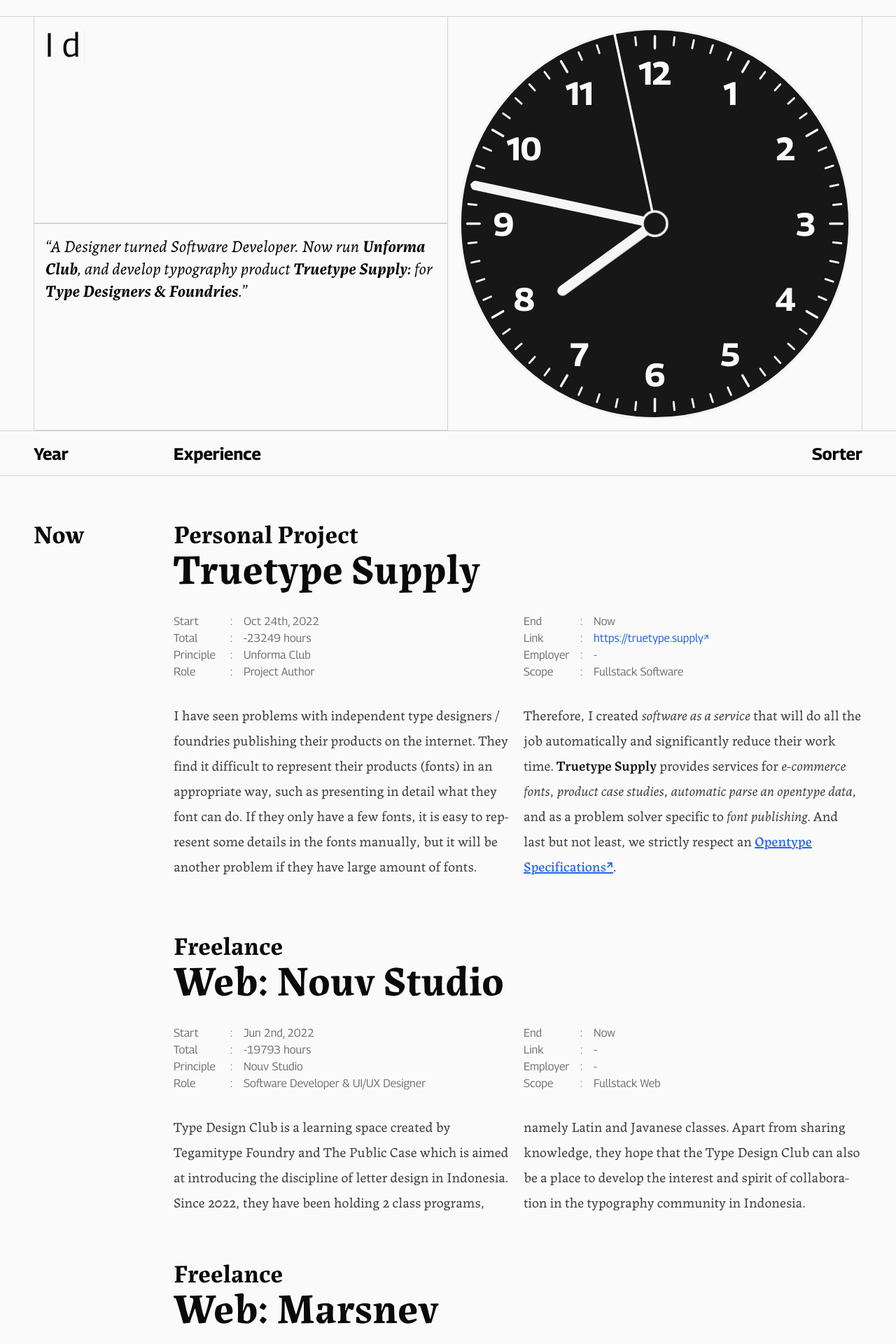
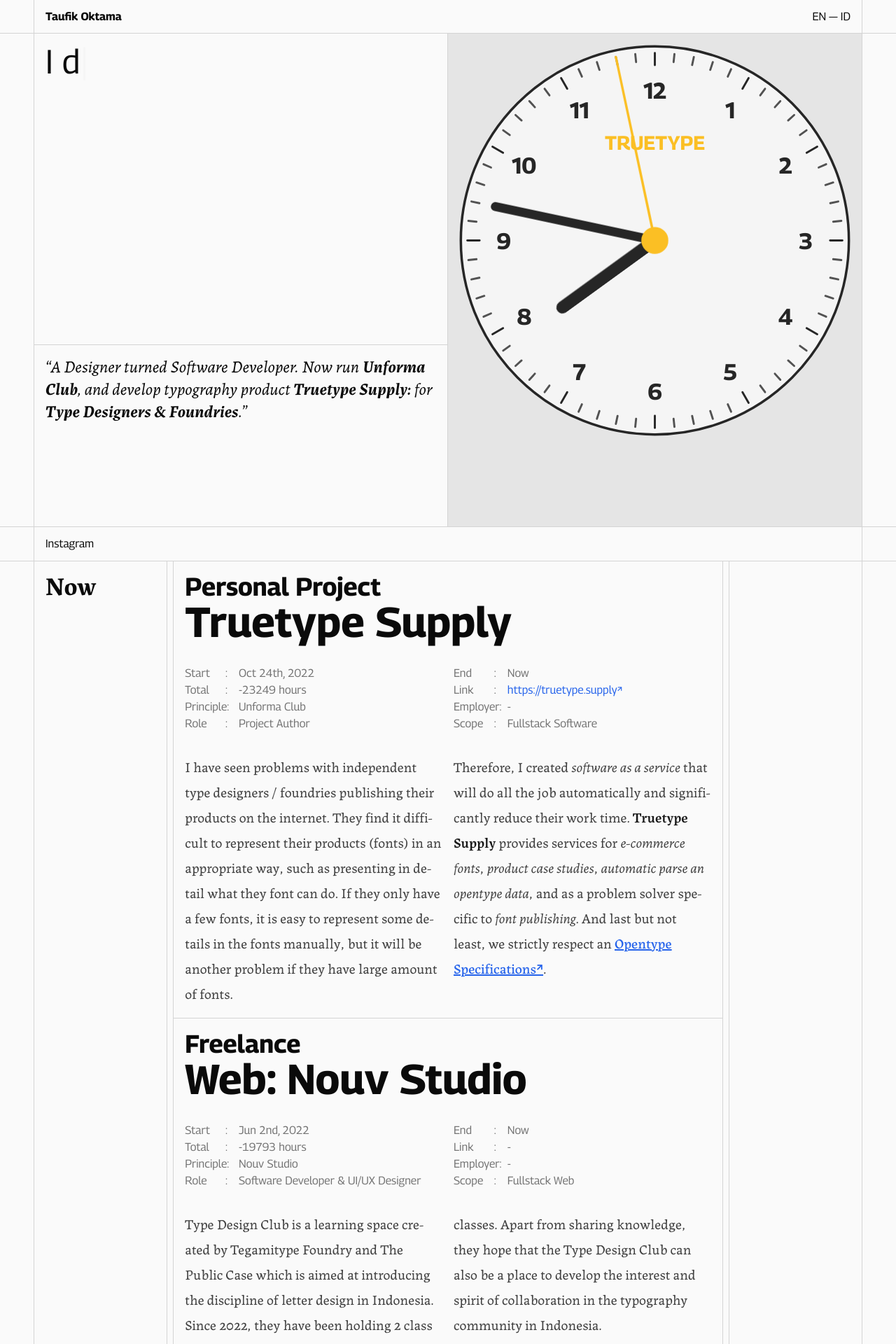
Before and after one commit to ottta/ottta, a Next.js app: page / in a window 1280 px wide. Shown: the top 1920 px of the page at 70% size. Built offline with nearby package versions, Linux system fonts and the light colour scheme.

Commit message:
feat: Initial grid system

```diff
--- a/src/app/globals.css
+++ b/src/app/globals.css
@@ -22,7 +22,7 @@
 
 #__analog-clock .hour-hand {
     animation: rotateHourHand calc(12 * 60 * 60s) linear infinite;
-    animation-delay: calc((var(--current-minutes) * -60 * 1s) + ((var(--current-seconds)) * -1 * 1s));
+    animation-delay: calc((var(--current-minutes) * -60 * 1s) + (var(--current-seconds) * -1 * 1s));
 }
 
 @keyframes rotateHourHand {
--- a/src/app/layout.tsx
+++ b/src/app/layout.tsx
@@ -3,6 +3,9 @@
 import type { PropsWithChildren } from "react";
 import localFont from "next/font/local";
 import Provider from "@/app/Provider";
+import Header from "@/components/Header";
+import Footer from "@/components/Footer";
+import BarBottom from "@/components/BarBottom";
 
 const isProduction = process.env.NODE_ENV === "production";
 
@@ -82,7 +85,13 @@
     return (
         <html lang="en" suppressHydrationWarning className={`${sans.variable} ${serif.variable}`}>
             <body>
-                <Provider>{children}</Provider>
+                <Provider>
+                    {/* <PageBorder /> */}
+                    <Header />
+                    {children}
+                    <Footer />
+                    <BarBottom />
+                </Provider>
             </body>
         </html>
     );
--- a/src/app/page.tsx
+++ b/src/app/page.tsx
@@ -1,33 +1,26 @@
 import { cn } from "@/libs/utils";
 import Typewriter from "@/components/Typewriter";
 import Experience from "@/components/Experience";
-// import ContainerFluid from "@/components/Containers/ContainerFluid";
 import AnalogClock from "@/components/AnalogClock";
 
 export default function Page() {
     return (
         <main className={cn("min-h-screen")}>
-            <div className={cn("h-6", "border-b", "-mb-px")} />
+            {/* <div className={cn("h-6 lg:h-12", "border-b", "-mb-px")} /> */}
+            <div className={cn("px-3 lg:px-12")}>
                 <div
                     className={cn(
-                    "w-full max-w-7xl",
+                        "w-full max-w-screen-3xl",
                         "mx-auto",
-                    "px-6 lg:px-12",
                         "grid grid-cols-6 lg:grid-cols-12",
-                    "-my-px"
+                        "border-x",
+                        "grid-flow-dense"
                     )}
                 >
+                    <div className={cn("col-span-6 row-start-1", "-mb-px", "p-4", "border-b")}>
                         <div
-                    className={cn(
-                        "col-span-6 row-start-1",
-                        "border",
-                        "-mb-px",
-                        "p-4",
-                        "lg:aspect-[2/1]"
-                    )}
+                            className={cn("text-3xl lg:text-5xl", "aspect-[2/0.5] lg:aspect-[2/1]")}
                         >
-                    {/* <div className={cn("text-9xl", "font-bold")}>Hi,</div> */}
-                    <div className={cn("text-3xl lg:text-5xl")}>
                             <Typewriter />
                         </div>
                     </div>
@@ -36,27 +29,20 @@
                         style={{ fontFeatureSettings: `"pnum"` }}
                         className={cn(
                             "col-span-6",
-                        "overflow-hidden",
-                        "p-4",
-                        "border",
-                        "row-start-2 lg:row-start-1 row-span-2",
-                        "lg:aspect-square",
-                        "max-lg:-mb-px",
-                        "lg:-ml-px"
+                            "row-start-3 lg:row-start-1",
+                            "row-span-1 lg:row-span-2",
+                            "lg:border-l",
+                            "lg:-ml-px",
+                            // "flex items-center lg:items-start justify-center",
+                            "lg:h-[calc(100vh-6rem+1px)]",
+                            "bg-neutral-200 dark:bg-neutral-900",
+                            "max-lg:border-t"
                         )}
                     >
                         <AnalogClock />
                     </div>
 
-                <div
-                    className={cn(
-                        "border",
-                        "col-span-6",
-                        "lg:row-start-2",
-                        "p-4",
-                        "lg:aspect-[2/1]"
-                    )}
-                >
+                    <div className={cn("col-span-6", "lg:row-start-2", "p-4")}>
                         <p
                             className={cn(
                                 "text-3xl lg:text-2xl",
@@ -75,9 +61,7 @@
                         </p>
                     </div>
                 </div>
-
-            {/* <div className={cn("h-6", "border-y")} /> */}
-
+            </div>
             <Experience />
         </main>
     );
--- a/src/components/AnalogClock.tsx
+++ b/src/components/AnalogClock.tsx
@@ -2,10 +2,32 @@
 
 import useDate from "@/hooks/use-date";
 import { cn } from "@/libs/utils";
-import { useCallback, useEffect, useState } from "react";
+import { CSSProperties, useEffect, useMemo, useState } from "react";
 
 const tickMarks = Array(60).fill("");
 const tickNumbers = Array(12).fill("");
+
+function Logo() {
+    return (
+        <text
+            alignmentBaseline="central"
+            dominantBaseline="central"
+            textAnchor="middle"
+            x={24}
+            y={-36}
+            strokeWidth={0}
+            className={cn(
+                "rotate-90",
+                "text-[0.15rem]",
+                "fill-amber-400",
+                "uppercase",
+                "font-bold"
+            )}
+        >
+            Truetype
+        </text>
+    );
+}
 
 function TickMark() {
     return (
@@ -19,8 +41,14 @@
                         x2={isMainTick ? 21.5 : 22}
                         y1={0}
                         y2={0}
-                        strokeWidth={isMainTick ? 0.3 : 0.25}
+                        // strokeWidth={isMainTick ? 0.3 : 0.25}
+                        strokeWidth={0.25}
                         style={{ rotate: `${(i + 1) * 6}deg` }}
+                        className={cn(
+                            isMainTick
+                                ? "stroke-neutral-800 dark:stroke-neutral-200"
+                                : "stroke-neutral-600 dark:stroke-neutral-400"
+                        )}
                     />
                 );
             })}
@@ -36,20 +64,20 @@
                 "translate-x-[24px]",
                 "translate-y-[24px]",
                 "rotate-90",
-                "fill-neutral-50 dark:fill-neutral-950",
+                "fill-neutral-800 dark:fill-neutral-200",
                 "font-bold",
-                "text-[0.25rem]"
+                "text-[0.175rem]"
             )}
         >
             {tickNumbers.map((_i, i) => {
                 return (
                     <text
                         key={i}
-                        x={18.5 * Math.cos((Math.PI * (i + 10) * 5) / 30)}
-                        y={18.5 * Math.sin((Math.PI * (i + 10) * 5) / 30)}
+                        x={(18.5 * Math.cos((Math.PI * (i + 10) * 5) / 30)).toFixed(2)}
+                        y={(18.5 * Math.sin((Math.PI * (i + 10) * 5) / 30)).toFixed(2)}
+                        strokeWidth={0}
                         alignmentBaseline="central"
                         dominantBaseline="central"
-                        strokeWidth={0}
                         textAnchor="middle"
                     >
                         {i + 1}
@@ -60,85 +88,132 @@
     );
 }
 
-export default function AnalogClock() {
-    const [mounted, setMounted] = useState(false);
-    const { seconds, minutes, hours } = useDate();
-
-    const getTimeStyle = useCallback(() => {
-        return {
-            "--current-seconds": seconds,
-            "--current-minutes": minutes,
-            "--current-hours": hours % 12
-        };
-    }, [seconds, minutes, hours]);
-
-    useEffect(() => void setMounted(true), []);
-
-    if (!mounted) return <></>;
+function Handles() {
     return (
-        <>
-            <div
-                id="__analog-clock"
-                style={{
-                    position: "relative",
-                    ...getTimeStyle()
-                }}
-            >
-                <svg
-                    viewBox="0 0 48 48"
-                    width="100%"
-                    height="100%"
-                    strokeWidth={0.3}
-                    strokeLinecap="round"
-                    className={cn(
-                        "-rotate-90",
-                        "stroke-neutral-100 dark:stroke-neutral-900",
-                        "fill-neutral-900 dark:fill-neutral-100"
-                    )}
-                >
-                    <circle cx={24} cy={24} r={23.9} />
-                    <TickMark />
-                    <TickNumber />
-
+        <g name="handles" className={cn("stroke-neutral-800 dark:stroke-neutral-200")}>
             <line
-                        name="handle-seconds"
+                name="handle-hours"
                 x1="0"
                 y1="0"
-                        x2="24"
+                x2="14"
                 y2="0"
+                strokeWidth={1.5}
                 className={cn(
+                    "hour-hand",
                     "translate-x-[24px] translate-y-[24px]",
-                            "rotate-[calc(var(--current-seconds)*6deg)]"
+                    "rotate-[calc(var(--current-hours)*30deg)]"
                 )}
             />
             <line
                 name="handle-minutes"
                 x1="0"
                 y1="0"
-                        x2="22.5"
+                x2="20"
                 y2="0"
-                        strokeWidth={1.15}
+                strokeWidth={1.1}
                 className={cn(
                     "translate-x-[24px] translate-y-[24px]",
                     "rotate-[calc(var(--current-minutes)*6deg)]"
                 )}
             />
             <line
-                        name="handle-hours"
+                name="handle-seconds"
                 x1="0"
                 y1="0"
-                        x2="14"
+                x2="23"
                 y2="0"
-                        strokeWidth={1.25}
+                strokeWidth={0.3}
                 className={cn(
-                            "hour-hand",
                     "translate-x-[24px] translate-y-[24px]",
-                            "rotate-[calc(var(--current-hours)*30deg)]"
+                    "rotate-[calc(var(--current-seconds)*6deg)]",
+                    "stroke-amber-400"
                 )}
             />
-                    <circle cx="24" cy="24" r="1.5" className="pin" />
+        </g>
+    );
+}
+
+function Frame() {
+    return (
+        <circle
+            strokeWidth={0.3}
+            cx={24}
+            cy={24}
+            r={23.8}
+            className={cn(
+                "stroke-neutral-800 dark:stroke-neutral-200",
+                "fill-neutral-100 dark:fill-neutral-900"
+            )}
+        />
+    );
+}
+
+function Pin() {
+    return (
+        <circle
+            strokeWidth={0.3}
+            cx={24}
+            cy={24}
+            r={1.5}
+            className={cn("fill-amber-400", "stroke-amber-400")}
+        />
+    );
+}
+
+export default function AnalogClock() {
+    const [mounted, setMounted] = useState(false);
+    const { seconds, minutes, hours } = useDate();
+
+    const timePresition = useMemo(() => {
+        return {
+            ["--current-seconds"]: seconds,
+            ["--current-minutes"]: minutes,
+            ["--current-hours"]: hours % 12
+        } as CSSProperties;
+    }, [seconds, minutes, hours]);
+
+    useEffect(() => void setMounted(true), []);
+
+    if (!mounted)
+        return (
+            <div
+                className={cn("aspect-square w-full", "bg-neutral-200 dark:bg-neutral-900", "p-4")}
+            >
+                <svg
+                    viewBox="0 0 48 48"
+                    width="100%"
+                    height="100%"
+                    strokeLinecap="round"
+                    className={cn("-rotate-90", "stroke-neutral-100 dark:stroke-neutral-900")}
+                >
+                    <Frame />
+                    <Logo />
+                    <Pin />
+                    <TickMark />
+                    <TickNumber />
                 </svg>
             </div>
-        </>
+        );
+    return (
+        <div
+            id="__analog-clock"
+            className={cn("aspect-square w-full", "bg-neutral-200 dark:bg-neutral-900", "p-4")}
+        >
+            <svg
+                viewBox="0 0 48 48"
+                width="100%"
+                height="100%"
+                strokeLinecap="round"
+                style={timePresition}
+                className={cn("-rotate-90", "stroke-neutral-100 dark:stroke-neutral-900")}
+            >
+                <Frame />
+                <Logo />
+                <TickMark />
+                <TickNumber />
+                <Handles />
+                <Pin />
+            </svg>
+        </div>
     );
 }
--- /dev/null
+++ b/src/components/BarBottom.tsx
@@ -0,0 +1,30 @@
+import { cn } from "@/libs/utils";
+
+export default function BarBottom() {
+    return (
+        <div
+            className={cn(
+                "h-16 lg:h-12",
+                "border-t",
+                // "sticky bottom-0",
+                "fixed bottom-0 right-0 left-0",
+                "bg-neutral-50 dark:bg-neutral-950",
+                "z-50",
+                "px-3 lg:px-12"
+            )}
+        >
+            <div
+                className={cn(
+                    "border-x",
+                    "w-full max-w-screen-3xl",
+                    "h-full",
+                    "mx-auto",
+                    "flex items-center",
+                    "px-4"
+                )}
+            >
+                <div>Instagram</div>
+            </div>
+        </div>
+    );
+}
--- a/src/components/Experience.tsx
+++ b/src/components/Experience.tsx
@@ -25,7 +25,8 @@
                 "grid grid-cols-4 lg:grid-cols-5",
                 "col-span-5",
                 "gap-x-4",
-                "text-neutral-500"
+                "text-neutral-500",
+                "max-lg:text-sm"
             )}
         >
             <div className={cn("col-span-1", "flex justify-between")}>
@@ -45,25 +46,13 @@
     const isPresent = date.end === "now";
 
     return (
-        <li>
+        <li className={cn("p-4")}>
             <div className={cn("mb-8", "flex flex-col", "gap-y-8")}>
                 <div>
-                    <div
-                        className={cn(
-                            "text-xl lg:text-4xl",
-                            "font-serif font-bold",
-                            "leading-none"
-                        )}
-                    >
+                    <div className={cn("text-xl lg:text-4xl", "font-bold", "leading-none")}>
                         {category}
                     </div>
-                    <div
-                        className={cn(
-                            "text-4xl lg:text-6xl",
-                            "font-serif font-bold",
-                            "leading-none"
-                        )}
-                    >
+                    <div className={cn("text-4xl lg:text-6xl", "font-bold", "leading-none")}>
                         {project}
                     </div>
                 </div>
@@ -97,7 +86,7 @@
                     "font-serif",
                     "prose",
                     "prose-neutral dark:prose-invert",
-                    "prose-xl",
+                    "lg:prose-xl",
                     "w-full max-w-full",
                     "hyphens-auto",
                     "lg:columns-2"
@@ -132,25 +121,27 @@
             <div
                 className={cn(
                     "sticky",
-                    "top-0",
+                    "top-[calc(4rem-1px)] lg:top-[calc(3rem-1px)]",
                     "z-10",
                     "bg-neutral-50/90 dark:bg-neutral-950/90",
-                    "border-y"
+                    "border-y",
+                    "px-3 lg:px-12",
+                    "-mb-px"
                 )}
             >
+                <div className={cn("w-full max-w-screen-3xl", "mx-auto", "border-x")}>
                     <div
                         className={cn(
-                        "h-16",
+                            "h-12",
                             "overflow-hidden",
                             "-mb-px",
                             "grid grid-cols-6 lg:grid-cols-12",
-                        "gap-x-4",
+                            "gap-x-2",
                             "items-center",
-                        "text-sm lg:text-2xl",
+                            // "text-sm lg:text-2xl",
                             "font-bold",
-                        "w-full max-w-7xl",
-                        "mx-auto",
-                        "px-6 lg:px-12"
+                            // "mx-auto",
+                            "px-4"
                         )}
                     >
                         <div className={cn("col-span-1 lg:col-span-2", "max-lg:hidden")}>Year</div>
@@ -165,26 +156,43 @@
                         </div>
                     </div>
                 </div>
+            </div>
 
-            <ul
+            <ul className={cn("flex flex-col", "gap-y-3 lg:gap-y-2")}>
+                {years.reverse().map((year, i) => (
+                    <li
+                        key={i}
                         className={cn(
-                    "py-8 lg:py-16",
-                    "flex flex-col",
-                    "gap-y-32 lg:gap-y-16",
-                    "w-full max-w-7xl",
-                    "mx-auto",
-                    "px-6 lg:px-12"
+                            "border-y",
+                            "px-3 lg:px-12"
+                            // "bg-neutral-100 dark:bg-neutral-900"
                         )}
                     >
-                {years.reverse().map((year, i) => (
-                    <li key={i} className={cn("grid grid-cols-6 lg:grid-cols-12", "gap-x-4")}>
-                        <div className={cn("col-span-1 lg:col-span-2", "max-lg:hidden")}>
                         <div
                             className={cn(
-                                    "text-2xl lg:text-4xl",
+                                "grid grid-cols-6 lg:grid-cols-12",
+                                "lg:gap-x-2",
+                                "w-full max-w-screen-3xl",
+                                "mx-auto",
+                                // "p-4",
+                                "border-x"
+                            )}
+                        >
+                            <div
+                                className={cn(
+                                    "col-span-1 lg:col-span-2",
+                                    // "max-lg:hidden",
+                                    "max-lg:border-l lg:border-r",
+                                    "max-lg:order-2"
+                                )}
+                            >
+                                <div
+                                    className={cn(
+                                        "text-xl lg:text-4xl",
                                         "font-serif font-bold",
-                                    "sticky top-20",
-                                    "leading-none"
+                                        "sticky top-28 lg:top-24",
+                                        "leading-none",
+                                        "p-4"
                                     )}
                                 >
                                     {year}
@@ -193,15 +201,27 @@
 
                             <ul
                                 className={cn(
-                                "col-span-6 lg:col-span-10",
+                                    "col-span-5 lg:col-span-8",
                                     "flex flex-col",
-                                "gap-y-32 lg:gap-y-16"
+                                    // "gap-y-32 lg:gap-y-16",
+                                    "divide-y",
+                                    "lg:border-x",
+                                    "max-lg:bg-neutral-900"
                                 )}
                             >
                                 {groupByYears[year].map((work, i) => (
                                     <Detail key={i} {...work} />
                                 ))}
                             </ul>
+
+                            <div
+                                className={cn(
+                                    "col-span-6 lg:col-span-2",
+                                    "max-lg:hidden",
+                                    "lg:border-l"
+                                )}
+                            />
+                        </div>
                     </li>
                 ))}
             </ul>
--- /dev/null
+++ b/src/components/Footer.tsx
@@ -0,0 +1,19 @@
+import { cn } from "@/libs/utils";
+
+export default function Footer() {
+    return (
+        <footer className={cn("px-3 lg:px-12")}>
+            <div
+                className={cn(
+                    "w-full max-w-screen-3xl",
+                    "mx-auto",
+                    "p-4",
+                    "border-x",
+                    "min-h-[33.33vh]"
+                )}
+            >
+                Footer
+            </div>
+        </footer>
+    );
+}
--- /dev/null
+++ b/src/components/Header.tsx
@@ -0,0 +1,30 @@
+import { cn } from "@/libs/utils";
+
+export default function Header() {
+    return (
+        <header
+            className={cn(
+                "h-16 lg:h-12",
+                "border-b",
+                "sticky top-0",
+                "z-50",
+                "px-3 lg:px-12",
+                "bg-neutral-50 dark:bg-neutral-950"
+            )}
+        >
+            <div
+                className={cn(
+                    "h-full",
+                    "flex items-center justify-between",
+                    "border-x",
+                    "w-full max-w-screen-3xl",
+                    "mx-auto",
+                    "px-4"
+                )}
+            >
+                <div className={cn("font-bold")}>Taufik Oktama</div>
+                <div>EN — ID</div>
+            </div>
+        </header>
+    );
+}
--- a/tailwind.config.ts
+++ b/tailwind.config.ts
@@ -13,6 +13,9 @@
             fontFamily: {
                 sans: ["var(--font-sans)"],
                 serif: ["var(--font-serif)"]
+            },
+            screens: {
+                "3xl": "1920px"
             }
         }
     }
```
Lines whose indentation alone changed are shown as unchanged.
